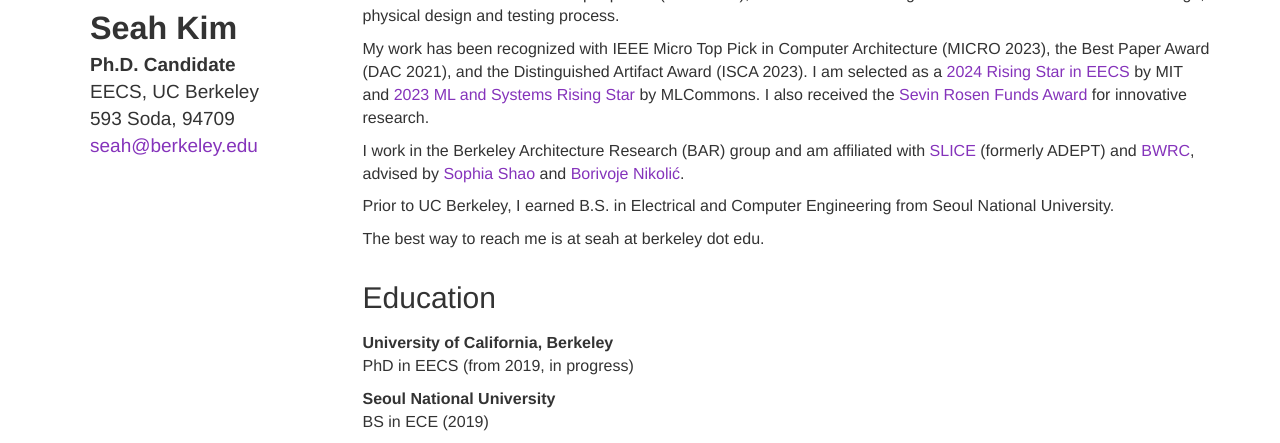
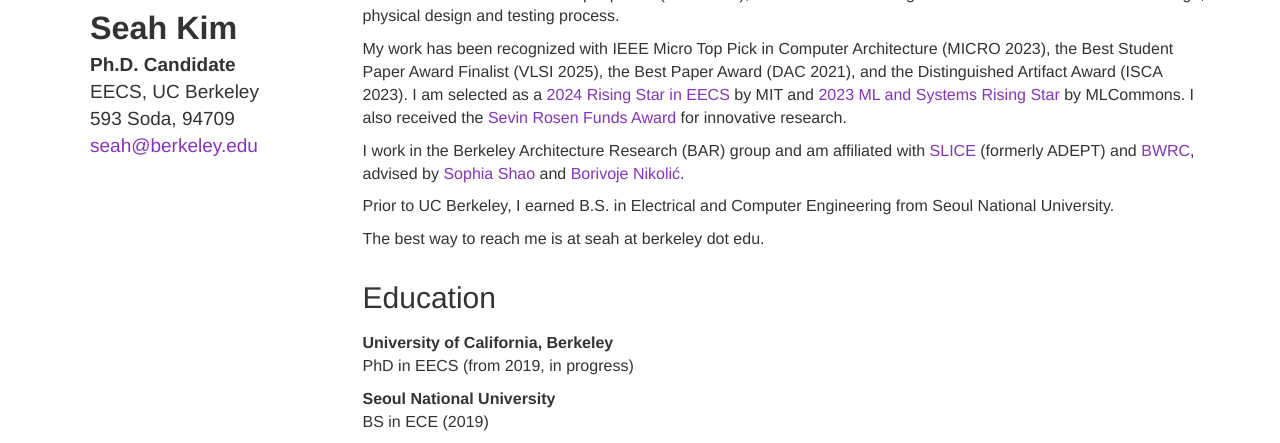
Before and after one commit to SeahK/SeahK.github.io, a plain HTML site: page index.html in a window 1280 px wide. Shown: the part 386-829 px from the top of the page. Drawn offline with nearby package versions, Linux system fonts and the light colour scheme; some icons are missing.

Commit message:
more accolade

```diff
--- a/index.html
+++ b/index.html
@@ -57,7 +57,7 @@
 
                 <p> I have also led a successful chip tape-out (VLSI 2025), in which I was in charge of the entire hardware/software design, physical design and testing process.</p>
 
-                <p>My work has been recognized with IEEE Micro Top Pick in Computer Architecture (MICRO 2023), the Best Paper Award (DAC 2021), and the Distinguished Artifact Award (ISCA 2023). I am selected as a <a href="https://risingstars-eecs.mit.edu/">2024 Rising Star in EECS</a> by MIT and <a href="https://mlcommons.org/2023/07/introducing-the-2023-mlcommons-rising-stars/">2023 ML and Systems Rising Star</a> by MLCommons. I also received the <a href="https://www2.eecs.berkeley.edu/Students/Awards/16/">Sevin Rosen Funds Award</a> for innovative research. </p>
+                <p>My work has been recognized with IEEE Micro Top Pick in Computer Architecture (MICRO 2023), the Best Student Paper Award Finalist (VLSI 2025), the Best Paper Award (DAC 2021), and the Distinguished Artifact Award (ISCA 2023). I am selected as a <a href="https://risingstars-eecs.mit.edu/">2024 Rising Star in EECS</a> by MIT and <a href="https://mlcommons.org/2023/07/introducing-the-2023-mlcommons-rising-stars/">2023 ML and Systems Rising Star</a> by MLCommons. I also received the <a href="https://www2.eecs.berkeley.edu/Students/Awards/16/">Sevin Rosen Funds Award</a> for innovative research. </p>
 
                 <p>I work in the Berkeley Architecture Research (BAR) group and am affiliated with <a href="https://slice.eecs.berkeley.edu/">SLICE</a> (formerly ADEPT) and <a href="https://bwrc.eecs.berkeley.edu/">BWRC</a>, advised by <a href="https://people.eecs.berkeley.edu/~ysshao/">Sophia Shao</a> and <a href="https://www2.eecs.berkeley.edu/Faculty/Homepages/nikolic.html">Borivoje Nikolić</a>.</p>
 
```
